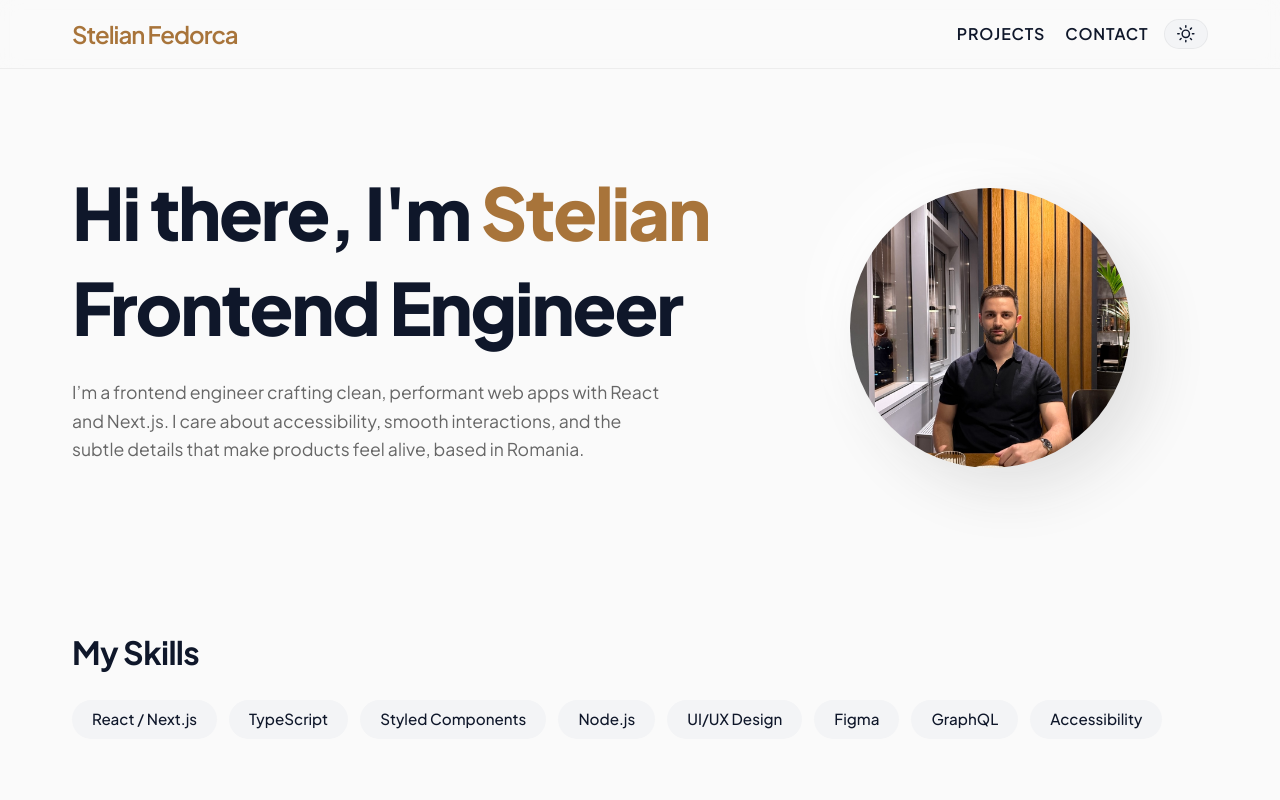
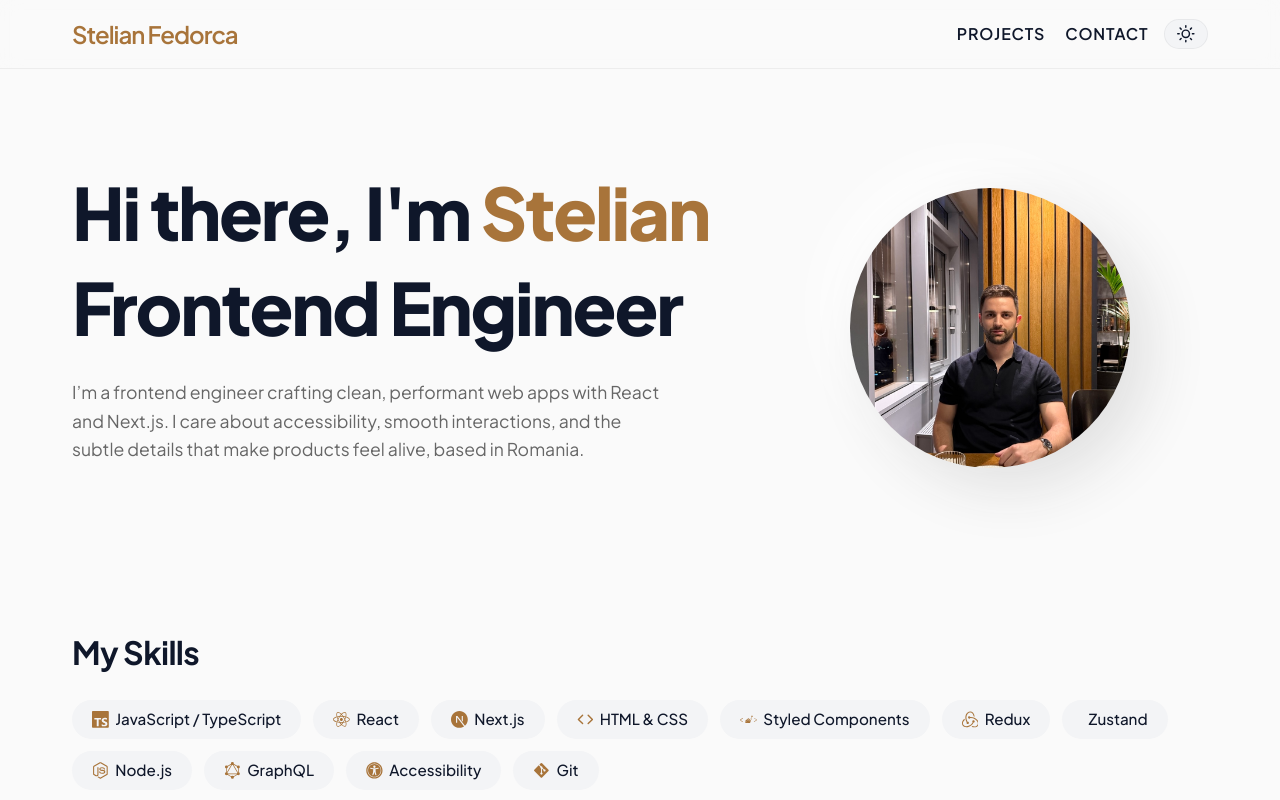
Before and after one commit to stelianfedorca/portofolio, a Next.js app: page / in a window 1280 px wide. Shown: the top 800 px of the page. Built offline with nearby package versions, Linux system fonts and the light colour scheme.

Commit message:
Add icon to skill pill

```diff
--- a/src/app/page.tsx
+++ b/src/app/page.tsx
@@ -4,8 +4,25 @@ import styled from "styled-components";
 import Image from "next/image";
 import { homeContent } from "@/content/home";
 import Link from "next/link";
-import { FaLinkedin, FaGithub, FaEnvelope } from "react-icons/fa";
-import { FiExternalLink } from "react-icons/fi";
+import {
+  FaLinkedin,
+  FaGithub,
+  FaEnvelope,
+  FaReact,
+  FaNodeJs,
+  FaUniversalAccess,
+  FaGitAlt,
+  FaFigma,
+} from "react-icons/fa";
+import { FiExternalLink, FiPenTool, FiCode, FiCpu } from "react-icons/fi";
+import {
+  SiNextdotjs,
+  SiTypescript,
+  SiStyledcomponents,
+  SiRedux,
+  SiGraphql,
+} from "react-icons/si";
+import { JSX } from "react";
 
 const Container = styled.main`
   min-height: 100vh;
@@ -159,6 +176,9 @@ const SkillsGrid = styled.div`
 `;
 
 const SkillItem = styled.div`
+  display: inline-flex;
+  align-items: center;
+  gap: 0.4rem;
   font-size: 0.95rem;
   font-weight: 500;
   color: var(--text-primary);
@@ -176,6 +196,14 @@ const SkillItem = styled.div`
   @media (min-width: 768px) {
     padding: 0.5rem 1.25rem;
   }
+`;
+
+const SkillIconWrap = styled.span`
+  display: inline-flex;
+  align-items: center;
+  justify-content: center;
+  font-size: 1.05rem;
+  color: var(--accent2);
 `;
 
 // --- Work Section ---
@@ -240,6 +268,33 @@ const ProjectLink = styled.span`
   text-decoration: underline;
   text-underline-offset: 4px;
 `;
+
+type SkillIconKey =
+  | "typescript"
+  | "react"
+  | "nextjs"
+  | "htmlcss"
+  | "styledcomponents"
+  | "redux"
+  | "node"
+  | "graphql"
+  | "accessibility"
+  | "git";
+
+const skillIcons: Record<SkillIconKey, JSX.Element> = {
+  typescript: <SiTypescript />,
+  react: <FaReact />,
+  nextjs: <SiNextdotjs />,
+  htmlcss: <FiCode />,
+  styledcomponents: <SiStyledcomponents />,
+  redux: <SiRedux />,
+  node: <FaNodeJs />,
+  graphql: <SiGraphql />,
+  accessibility: <FaUniversalAccess />,
+  git: <FaGitAlt />,
+};
+
+type Skill = { label: string; icon: SkillIconKey };
 
 // --- Footer ---
 
@@ -357,8 +412,13 @@ export default function Home() {
         <SkillsSection>
           <SectionTitle>{homeContent.skills.title}</SectionTitle>
           <SkillsGrid>
-            {homeContent.skills.items.map((skill) => (
-              <SkillItem key={skill}>{skill}</SkillItem>
+            {(homeContent.skills.items as Skill[]).map((skill) => (
+              <SkillItem key={skill.label}>
+                <SkillIconWrap aria-hidden="true">
+                  {skillIcons[skill.icon] ?? ""}
+                </SkillIconWrap>
+                {skill.label}
+              </SkillItem>
             ))}
           </SkillsGrid>
         </SkillsSection>
--- a/src/content/home.ts
+++ b/src/content/home.ts
@@ -9,14 +9,17 @@ export const homeContent = {
   skills: {
     title: "My Skills",
     items: [
-      "React / Next.js",
-      "TypeScript",
-      "Styled Components",
-      "Node.js",
-      "UI/UX Design",
-      "Figma",
-      "GraphQL",
-      "Accessibility",
+      { label: "JavaScript / TypeScript", icon: "typescript" },
+      { label: "React", icon: "react" },
+      { label: "Next.js", icon: "nextjs" },
+      { label: "HTML & CSS", icon: "htmlcss" },
+      { label: "Styled Components", icon: "styledcomponents" },
+      { label: "Redux", icon: "redux" },
+      { label: "Zustand", icon: "zustand" },
+      { label: "Node.js", icon: "node" },
+      { label: "GraphQL", icon: "graphql" },
+      { label: "Accessibility", icon: "accessibility" },
+      { label: "Git", icon: "git" },
     ],
   },
   projects: {
```
